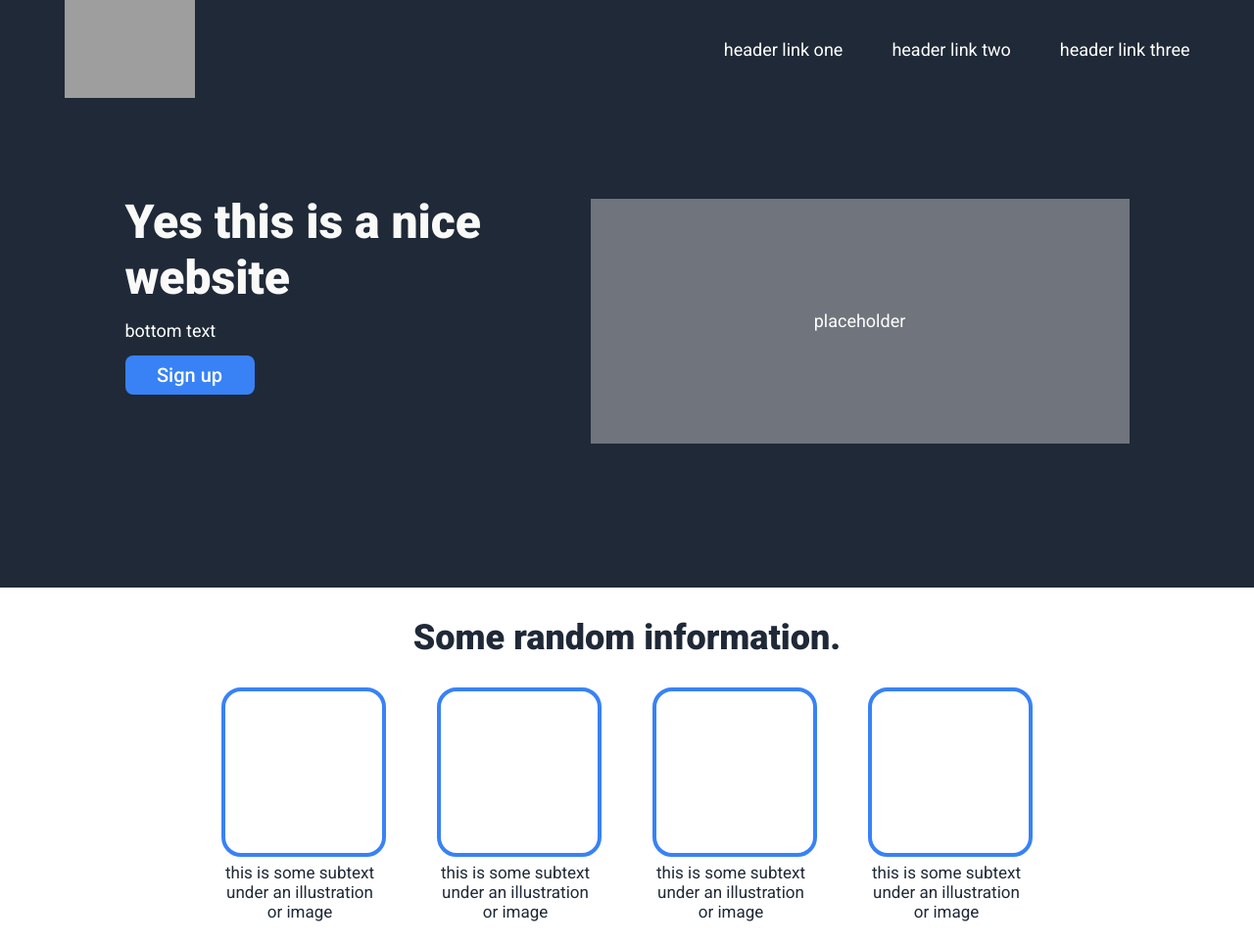
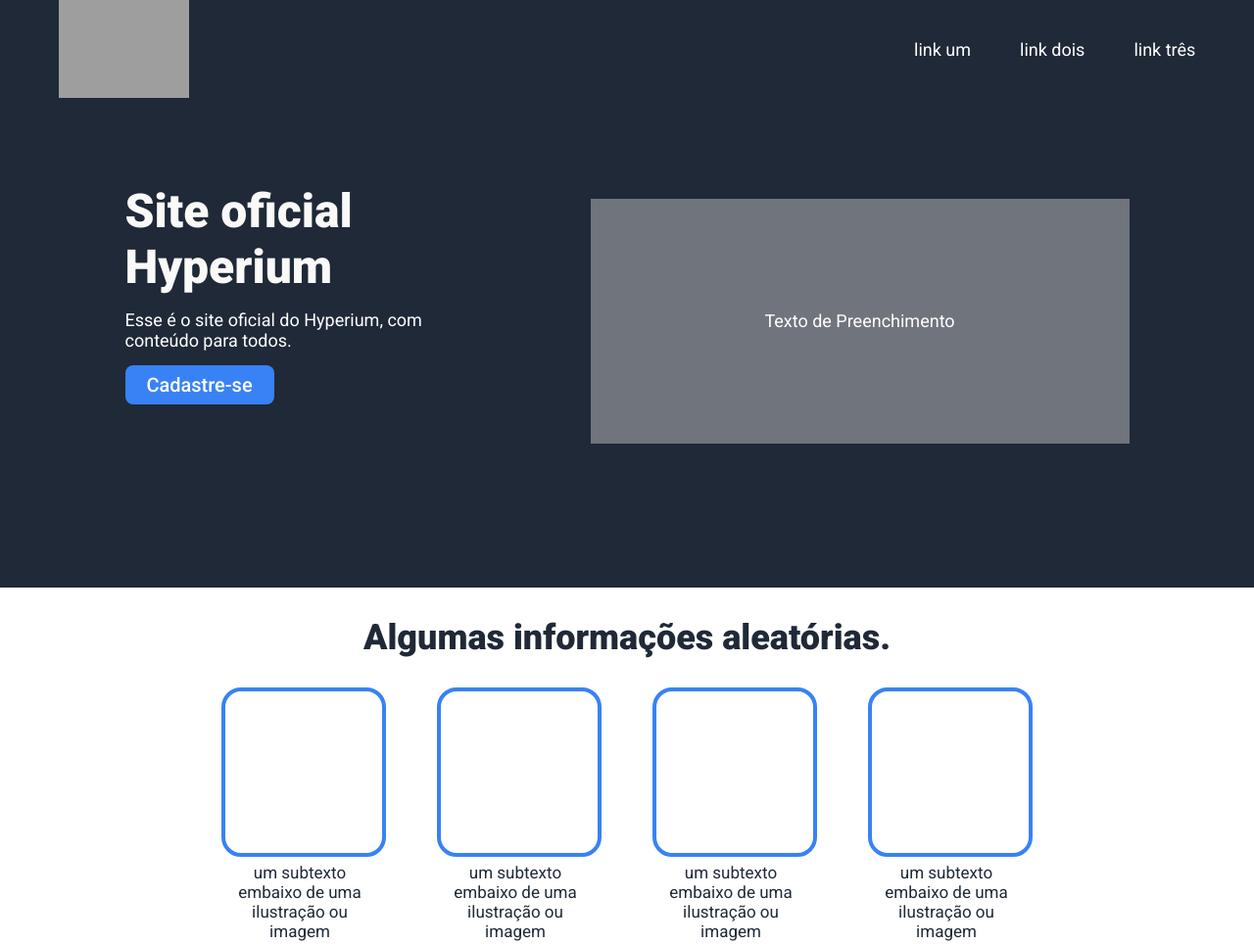
Before and after one commit to AyameTofu/landing-page, a plain HTML site: page index.html in a window 1280 px wide. Shown: the top 964 px of the page at 98% size. Drawn offline with Linux system fonts and the light colour scheme; grey boxes are pictures that could not be loaded.

Commit message:
Finished up the website with good information
Added the actual planned content of the website

```diff
--- a/index.html
+++ b/index.html
@@ -13,14 +13,14 @@
 <body>
     <div class="header">
         <div class="himg">
-        <img src="https://upload.wikimedia.org/wikipedia/commons/4/4c/Crowley_unicursal_hexagram.svg" alt="thelemalogo">
+        <img src="https://static.wikia.nocookie.net/villains/images/0/0b/Chaos_Insurgency.PNG/revision/latest?cb=20171019205752" alt="thelemalogo">
     </div>
 
     <div class="links">
         <ul>
-<li>header link one</li>
-<li>header link two</li>
-<li>header link three</li>
+<li>link um</li>
+<li>link dois</li>
+<li>link três</li>
         </ul>
     </div>
 </div>
@@ -28,69 +28,69 @@
     <div class="firstm">
         <div class="texto">
 <div class="text">
-    Yes this is a nice website
+    Site oficial Hyperium
 </div>
 <div class="textl">
-    bottom text
+    Esse é o site oficial do Hyperium, com conteúdo para todos.
 </div>
 <div class="button">
-    Sign up
+    Cadastre-se
 </div>
 </div>
 
 
 <div class="firstimg">
     <img src="">
-    placeholder
+    Texto de Preenchimento
 </div>
 
 </div>
 
     <div class="secondm">
-<div class="texthead">Some random information.</div>
+<div class="texthead">Algumas informações aleatórias.</div>
 
 <div class="cards">
 
 <div class="card">
     <div class="cardi"></div>
-    <div class="cardt">this is some subtext under an illustration or image</div>
+    <div class="cardt">um subtexto embaixo de uma ilustração ou imagem</div>
 </div>
 <div class="card">
     <div class="cardi"></div>
-    <div class="cardt">this is some subtext under an illustration or image</div>
+    <div class="cardt">um subtexto embaixo de uma ilustração ou imagem</div>
 </div>
 <div class="card">
     <div class="cardi"></div>
-    <div class="cardt">this is some subtext under an illustration or image</div>
+    <div class="cardt">um subtexto embaixo de uma ilustração ou imagem</div>
 </div>
 <div class="card">
     <div class="cardi"></div>
-    <div class="cardt">this is some subtext under an illustration or image</div>
+    <div class="cardt">um subtexto embaixo de uma ilustração ou imagem</div>
 </div>
 
 </div>
     </div>
 
     <div class="thirdm">
-<div class="quote">"Super cool quote."</div>
-<div class="quote2">-Nobody, cares</div>
+<div class="quote">"Frase super foda da RP."</div>
+<div class="quote2">-Algum, char</div>
     </div>
 
 <div class="finalm">
   <div class="sign">
 <div class="upperandlower">
-    <div class="upper">Sign up now! It's time!</div>
-    <div class="lower">Sign up for our product by clicking that button right over there!</div>
+    <div class="upper">Cadastre-se agora! É a hora!</div>
+    <div class="lower">Se cadastre e venda sua alma, apertando o botão na direita.</div>
 </div>
 <div class="button2">
-    Sign up
+    Cadastre-se
 </div>
 </div>
 
 </div>
 
     <div class="footer">
-Copyright © me 2024
+Copyright © Eu 2024
     </div>
 </body>
 
--- a/style.css
+++ b/style.css
@@ -11,7 +11,7 @@ body {
     padding: 0;
     margin: 0;
     color: white;
-    gap: 500px;
+    gap: 700px;
     font-size: 18px;
     justify-content: center;
 }
@@ -100,7 +100,7 @@ text-align: center;
 }
 .lower {
     width: 450px;
-
+    display: flex;
 }
 
 .button2 {
@@ -186,7 +186,7 @@ text-align: center;
     display: flex;
     border-radius: 8px;
     padding: 8px 16px;
-    width: 100px;
+    width: 120px;
     justify-content: center;
     font-size: 20px;
     font-weight: 425;
```
